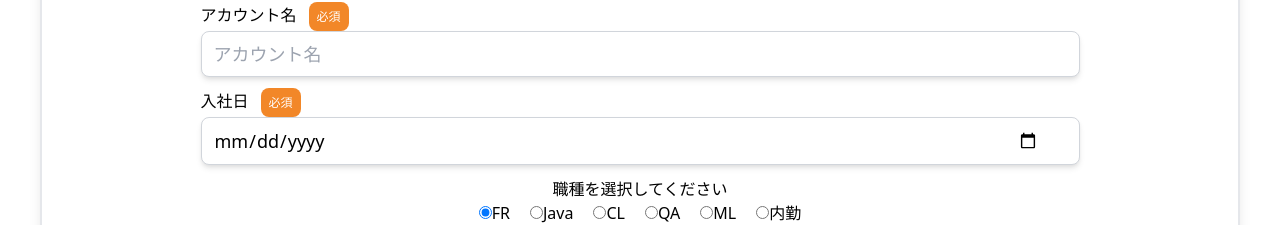
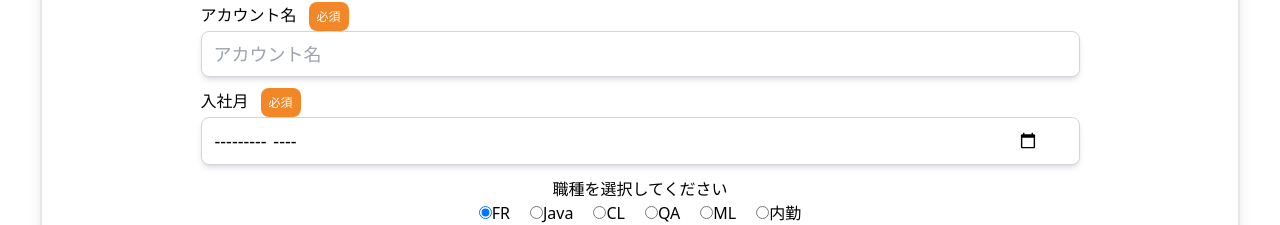
Before and after one commit to suzu1997/rakus-sns-app, a Next.js app: page /auth/signup in a window 1280 px wide. Shown: the part 287-512 px from the top of the page. Built offline with nearby package versions, Linux system fonts and the light colour scheme.

Commit message:
入社月のフォーマットを変換してPOSTする

```diff
--- a/src/pages/auth/signup.tsx
+++ b/src/pages/auth/signup.tsx
@@ -72,12 +72,16 @@ const SignUp: NextPage = () => {
   // eslint-disable-next-line @typescript-eslint/no-explicit-any
   const onSubmit = async (data: any) => {
     console.log(data);
+    //保持された入社月データをDate型に変換
+    const date = new Date(data.hireDate);
+    //日付のフォーマットに変換
+    const hireDate = parseISO(format(date, "yyyy-MM-dd"));
     try {
       const res = await axios.post("http://localhost:8080/signup", {
         name: testData.name,
         accountName: data.accountName,
         email: testData.email,
-        hireDate: data.hireDate,
+        hireDate: hireDate,
         birthDay: data.birthDay,
         serviceFk: data.serviceFk,
         password: data.password,
@@ -120,8 +124,8 @@ const SignUp: NextPage = () => {
           <div className="w-3/4 mt-3">
             {/* 入社年のテキストフォーム*/}
             <TextInput
-              label="入社日"
-              type="date"
+              label="入社月"
+              type="month"
               fullWidth={true}
               required
               errorMessage={errors.hireDate?.message}
```
